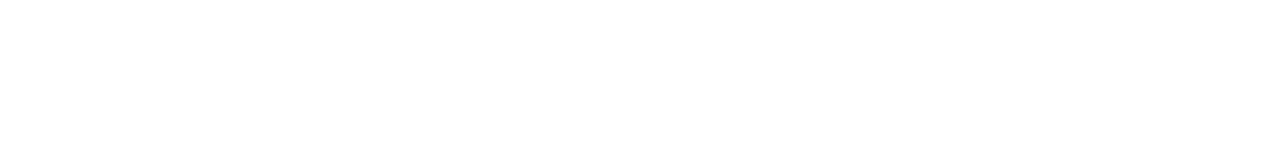
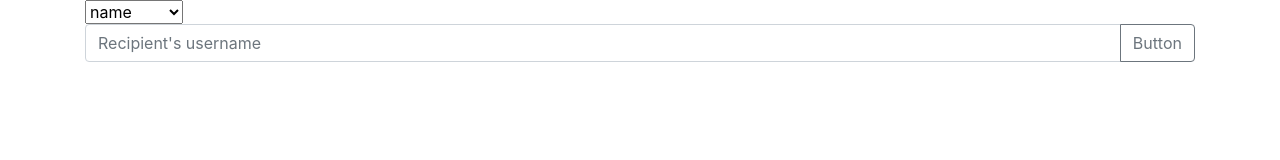
Before and after one commit to marcosaccarola/Strive-Homework-M3D7, a plain HTML site: page marco's_way.html in a window 1280 px wide. Drawn offline with nearby package versions, Linux system fonts and the light colour scheme.

Commit message:
select & input

```diff
--- a/marco's_way.html
+++ b/marco's_way.html
@@ -46,6 +46,36 @@
     <title>Strive</title>
   </head>
   <body>
+    <div class="container">
+      <select name="" id="">
+        <option value="">name</option>
+        <option value="">username</option>
+        <option value="">email</option>
+      </select>
+      <div class="input-group mb-3">
+        <input
+          type="text"
+          class="form-control"
+          placeholder="Recipient's username"
+          aria-label="Recipient's username"
+          aria-describedby="button-addon2"
+        />
+        <div class="input-group-append">
+          <button
+            class="btn btn-outline-secondary"
+            type="button"
+            id="button-addon2"
+          >
+            Button
+          </button>
+        </div>
+      </div>
+    </div>
+
+    <script>
+      window.onload = () => {};
+    </script>
+
     <script
       src="https://code.jquery.com/jquery-3.5.1.slim.min.js"
       integrity="sha384-DfXdz2htPH0lsSSs5nCTpuj/zy4C+OGpamoFVy38MVBnE+IbbVYUew+OrCXaRkfj"
```
